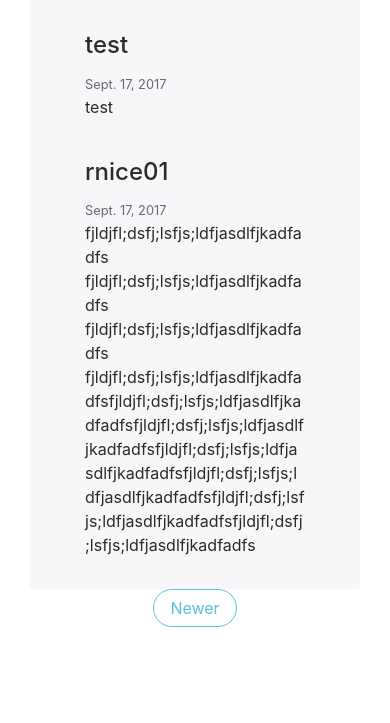
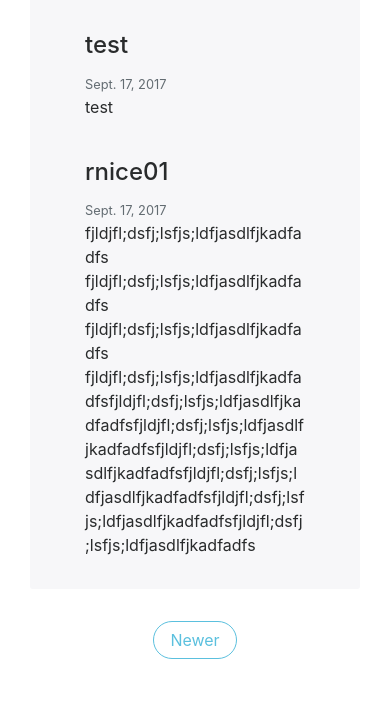
Before and after one commit to rnice01/afteralongday, a Django app: page /blog/ in a window 390 px wide. Shown: the part 758-1481 px from the top of the page. Before the commit the page ends 1385 px from the top, so only its background shows below. Run offline with Django 3.2, Linux system fonts and the light colour scheme; data comes from the database, SQL or seed files in the repository; some libraries are stand-ins or nearby versions.

Commit message:
Add top margin for blog pagination on mobile

```diff
--- a/assets/css/blog.css
+++ b/assets/css/blog.css
@@ -21,6 +21,7 @@
 
 @media (max-width: 599px) {
     .blog-pagination {
+        margin-top: 2rem;
         margin-bottom: 4rem;
         margin-right: auto !important;
         margin-left: auto !important;
```
